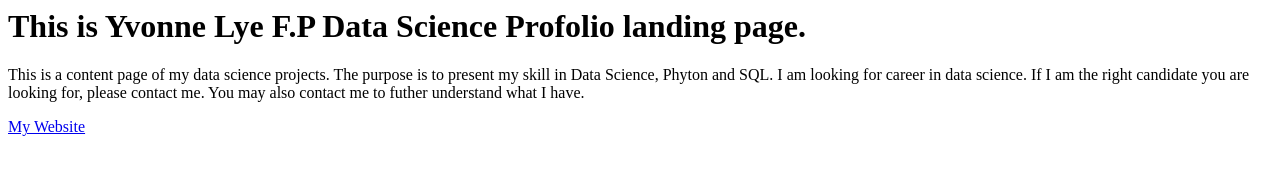
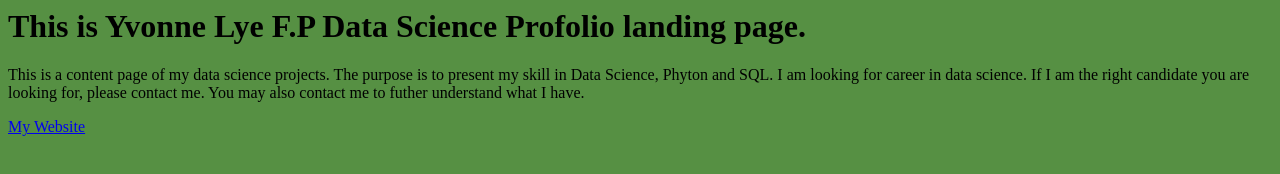
Before and after one commit to yvonnelyelfp/yvonnelye, a plain HTML site: page index.html in a window 1280 px wide. Drawn offline with Linux system fonts and the light colour scheme.

Commit message:
Update index.html

```diff
--- a/index.html
+++ b/index.html
@@ -1,4 +1,8 @@
 <html>
+    <style>
+        body {background-color:#569043}
+
+    </style>
     <h1>This is Yvonne Lye F.P Data Science Profolio landing page.</h1>
 
     <p>This is a content page of my data science projects.
```
